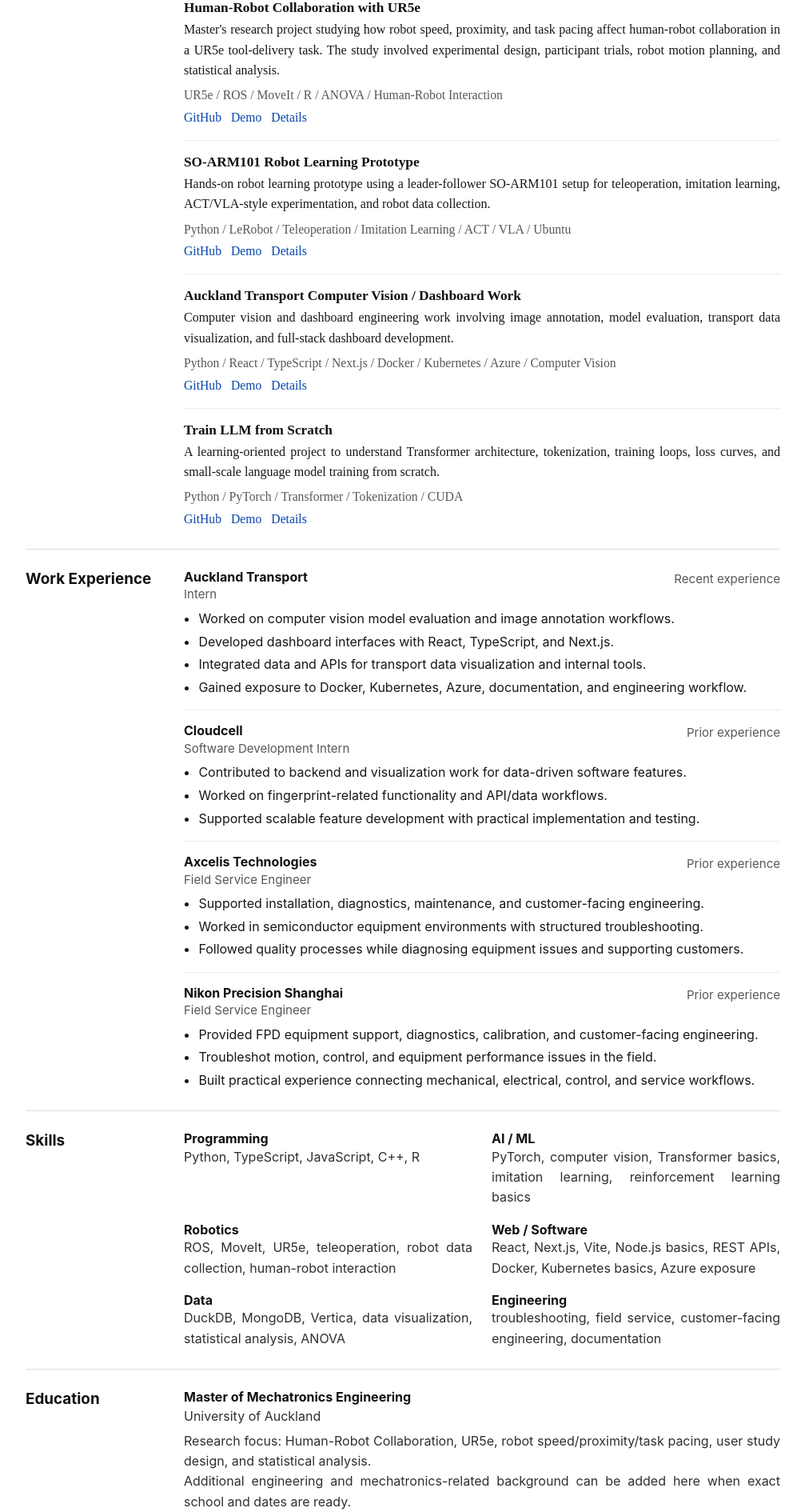
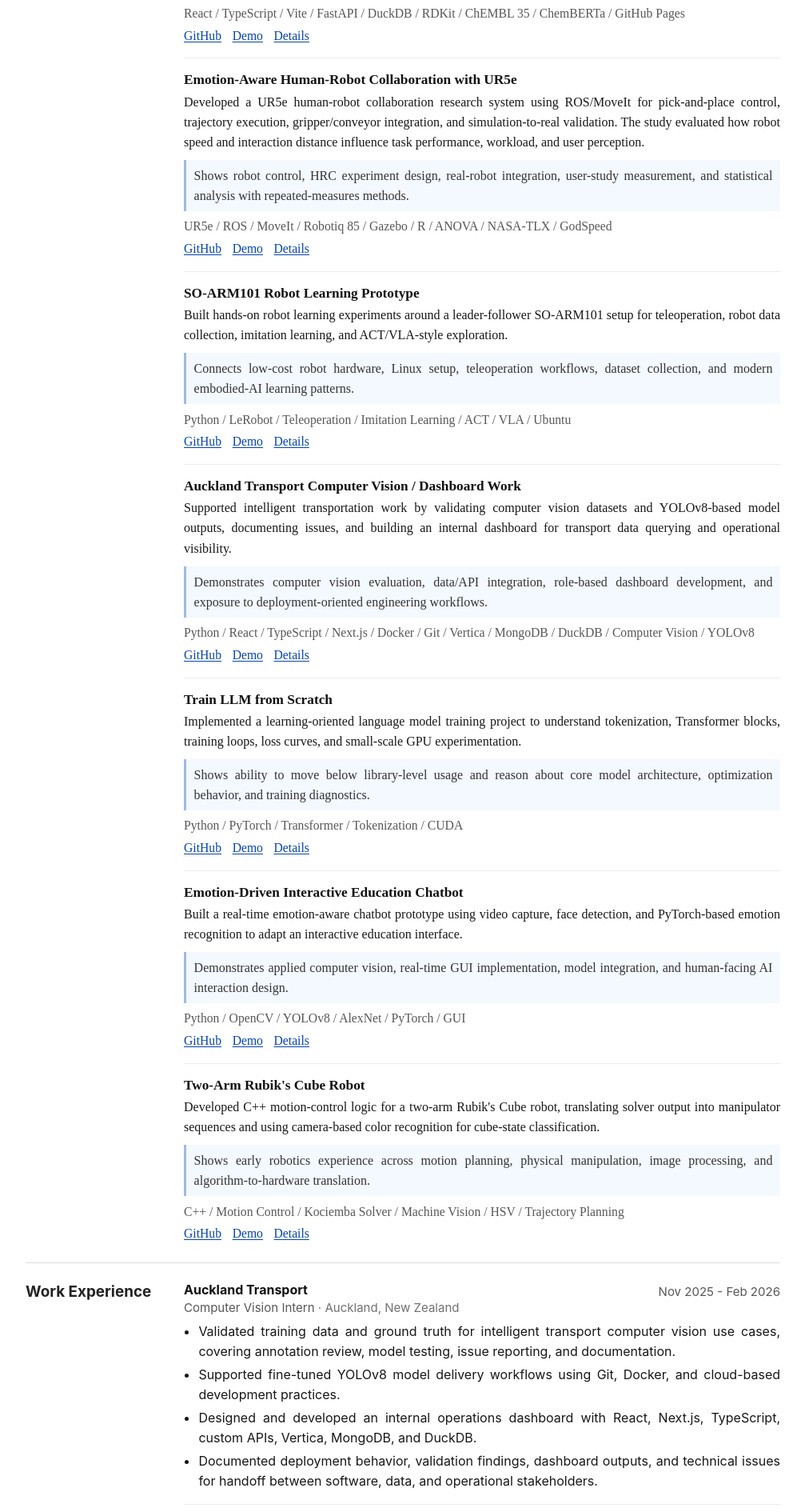
Before and after one commit to CccccJin/CccccJin.github.io, a React (Vite) app: page / in a window 1280 px wide. Shown: the part 907-2797 px from the top of the page at 80% size, without its empty margins (136-1143 px from the left). Built offline with nearby package versions, Linux system fonts and the light colour scheme.

Commit message:
Deeply optimize personal website content and design

```diff
--- a/src/App.tsx
+++ b/src/App.tsx
@@ -51,14 +51,39 @@
         </Section>
 
         <Section id="education" title="Education">
-          <div className="education-item">
-            <h3>{education.degree}</h3>
-            <p className="institution">{education.institution}</p>
-            <p>{education.focus}</p>
-            {education.additionalNote && <p>{education.additionalNote}</p>}
+          <div className="education-list">
+            {education.entries.map((item) => (
+              <article
+                className="education-item"
+                key={`${item.degree}-${item.institution}`}
+              >
+                <div className="education-heading">
+                  <div>
+                    <h3>{item.degree}</h3>
+                    <p className="institution">
+                      {item.institution} · {item.location}
+                    </p>
+                  </div>
+                  <span>{item.period}</span>
+                </div>
+                {item.details.map((detail) => (
+                  <p key={detail}>{detail}</p>
+                ))}
+              </article>
+            ))}
           </div>
         </Section>
 
+        <Section id="contact" title="Contact">
+          <p>{profile.contactIntro}</p>
+          <nav className="inline-links contact-links" aria-label="Contact links">
+            {profile.links.map((link) => (
+              <a key={link.label} href={link.href}>
+                {link.label}
+              </a>
+            ))}
+          </nav>
+        </Section>
       </main>
 
       <Footer name={profile.name} />
--- a/src/components/ExperienceItem.tsx
+++ b/src/components/ExperienceItem.tsx
@@ -10,7 +10,10 @@
       <div className="experience-heading">
         <div>
           <h3>{experience.company}</h3>
-          <p>{experience.role}</p>
+          <p>
+            {experience.role}
+            {experience.location && <span> · {experience.location}</span>}
+          </p>
         </div>
         <span>{experience.period}</span>
       </div>
--- a/src/components/ProjectCard.tsx
+++ b/src/components/ProjectCard.tsx
@@ -12,6 +12,7 @@
         <p>{project.description}</p>
       </div>
 
+      <p className="project-focus">{project.focus}</p>
       <p className="tech-stack">{project.tech.join(' / ')}</p>
 
       <nav className="compact-links" aria-label={`${project.title} links`}>
--- a/src/data/experience.ts
+++ b/src/data/experience.ts
@@ -9,43 +9,58 @@
 export const experiences: Experience[] = [
   {
     company: 'Auckland Transport',
-    role: 'Intern',
-    period: 'Recent experience',
+    role: 'Computer Vision Intern',
+    location: 'Auckland, New Zealand',
+    period: 'Nov 2025 - Feb 2026',
     highlights: [
-      'Worked on computer vision model evaluation and image annotation workflows.',
-      'Developed dashboard interfaces with React, TypeScript, and Next.js.',
-      'Integrated data and APIs for transport data visualization and internal tools.',
-      'Gained exposure to Docker, Kubernetes, Azure, documentation, and engineering workflow.',
+      'Validated training data and ground truth for intelligent transport computer vision use cases, covering annotation review, model testing, issue reporting, and documentation.',
+      'Supported fine-tuned YOLOv8 model delivery workflows using Git, Docker, and cloud-based development practices.',
+      'Designed and developed an internal operations dashboard with React, Next.js, TypeScript, custom APIs, Vertica, MongoDB, and DuckDB.',
+      'Documented deployment behavior, validation findings, dashboard outputs, and technical issues for handoff between software, data, and operational stakeholders.',
     ],
   },
   {
     company: 'Cloudcell',
     role: 'Software Development Intern',
-    period: 'Prior experience',
+    location: 'Auckland, New Zealand',
+    period: 'May 2025 - Oct 2025',
     highlights: [
-      'Contributed to backend and visualization work for data-driven software features.',
-      'Worked on fingerprint-related functionality and API/data workflows.',
-      'Supported scalable feature development with practical implementation and testing.',
+      'Developed a drug similarity search platform with FastAPI, DuckDB, RDKit, and React/TypeScript for large-scale ChEMBL compound exploration.',
+      'Integrated ChemBERTa-based molecular embeddings and similarity scoring workflows for semantic search, molecular filtering, ranking, clustering, export, and pricing comparison.',
+      'Translated complex chemical-data processing into usable prototype functionality with attention to testing, documentation, and user-facing engineering value.',
     ],
   },
   {
-    company: 'Axcelis Technologies',
-    role: 'Field Service Engineer',
-    period: 'Prior experience',
+    company: 'University of Auckland',
+    role: 'Graduate Teaching Assistant, MECHENG 313',
+    location: 'Auckland, New Zealand',
+    period: 'Mar 2025 - Jun 2025',
     highlights: [
-      'Supported installation, diagnostics, maintenance, and customer-facing engineering.',
-      'Worked in semiconductor equipment environments with structured troubleshooting.',
-      'Followed quality processes while diagnosing equipment issues and supporting customers.',
+      'Supported undergraduate mechatronics teaching through lab and tutorial assistance, helping students connect engineering theory with practical implementation.',
     ],
   },
   {
-    company: 'Nikon Precision Shanghai',
+    company: 'Axcelis Technologies, Inc.',
     role: 'Field Service Engineer',
-    period: 'Prior experience',
+    location: 'Shenzhen, China',
+    period: 'Jun 2023 - Jun 2024',
     highlights: [
-      'Provided FPD equipment support, diagnostics, calibration, and customer-facing engineering.',
-      'Troubleshot motion, control, and equipment performance issues in the field.',
-      'Built practical experience connecting mechanical, electrical, control, and service workflows.',
+      'Installed, diagnosed, maintained, and repaired complex semiconductor equipment in customer-facing field environments.',
+      'Tested and certified equipment operating performance and system quality after service activities.',
+      'Supported hardware, software, PC, network, and wireless-network troubleshooting across field service cases.',
+      'Delivered customer training on equipment operation and maintenance procedures.',
+    ],
+  },
+  {
+    company: 'Nikon Precision Shanghai Co., Ltd.',
+    role: 'Field Service Engineer',
+    location: 'Shenzhen, China',
+    period: 'Jul 2019 - Aug 2022',
+    highlights: [
+      'Supported FPD equipment diagnostics, calibration, maintenance, and customer-facing troubleshooting.',
+      'Analyzed system logs and waveform data, applying signal-analysis methods such as Fourier Transform to investigate equipment issues.',
+      'Tuned filters and calibration settings, including feedforward, notch, and peak filters, to improve equipment behavior during troubleshooting.',
+      'Collected multi-channel waveform logs and analyzed vibration and overlay anomalies using data acquisition systems and compensation-value trends.',
     ],
   },
 ]
--- a/src/data/profile.ts
+++ b/src/data/profile.ts
@@ -9,16 +9,16 @@
   avatarSrc: './avatar.jpg?v=20260623-1848',
   avatarAlt: 'Portrait of Changjin He',
   title:
-    'Mechatronics Engineer | Robotics & AI | Computer Vision | Full-stack Prototyping',
+    'Mechatronics Engineer | Robotics & Embodied AI | Computer Vision | Full-stack Prototyping',
   intro:
-    'I am a Master of Mechatronics Engineering graduate from the University of Auckland, interested in robotics, embodied AI, computer vision, and practical AI systems. My work spans human-robot collaboration, robot learning prototypes, computer vision systems, and full-stack engineering.',
+    'I build practical robotics, computer vision, and AI/software prototypes that connect sensing, control, data, and deployment. My background combines mechatronics research, full-stack engineering, computer vision validation, and field diagnostics for complex industrial equipment.',
   about: [
-    'I hold a Master of Mechatronics Engineering from the University of Auckland, with interests across robotics, embodied AI, vision-language-action systems, imitation learning, computer vision, and human-robot collaboration.',
-    'My background combines practical engineering experience with software development, data systems, and robotics prototyping. I have worked across field service engineering, dashboard and API development, model evaluation workflows, and hands-on robot learning experiments.',
-    'I am focused on building reliable robotic and AI systems that can operate under real-world constraints, where sensing, software, hardware, users, and deployment conditions all matter.',
+    'I completed a Master of Mechatronics Engineering (Research) at the University of Auckland, focused on human-robot collaboration, UR5e control, robot speed and distance adaptation, and experimental evaluation of user experience.',
+    'My engineering work spans ROS/MoveIt robot control, computer vision model validation, React/TypeScript dashboards, FastAPI data services, chemical similarity search, and hardware/software troubleshooting in semiconductor and FPD equipment environments.',
+    'I am interested in robotics, embodied AI, computer vision, and practical AI systems that work outside ideal demos, where perception, motion, interfaces, data pipelines, and deployment constraints have to fit together.',
   ],
   contactIntro:
-    'I am open to opportunities in robotics, AI engineering, computer vision, and software engineering.',
+    'I am open to robotics, AI engineering, computer vision, and software engineering opportunities.',
   links: [
     {
       label: 'Email',
@@ -40,10 +40,25 @@
 }
 
 export const education = {
-  degree: 'Master of Mechatronics Engineering',
-  institution: 'University of Auckland',
-  focus:
-    'Research focus: Human-Robot Collaboration, UR5e, robot speed/proximity/task pacing, user study design, and statistical analysis.',
-  additionalNote:
-    'Additional engineering and mechatronics-related background can be added here when exact school and dates are ready.',
+  entries: [
+    {
+      degree: 'Master of Mechatronics Engineering (Research)',
+      institution: 'University of Auckland',
+      location: 'Auckland, New Zealand',
+      period: 'Jul 2024 - Feb 2026',
+      details: [
+        'Research focus: emotion-aware human-robot collaboration with UR5e, robot speed and distance adaptation, controlled experiments, user workload/perception evaluation, and statistical analysis.',
+        'Relevant coursework: Human-Robot Interaction, Robotics and Society, Multivariable Control Systems, Advanced Control.',
+      ],
+    },
+    {
+      degree: 'Bachelor of Mechatronics Engineering',
+      institution: 'Beijing Institute of Technology',
+      location: 'China',
+      period: 'Sep 2015 - May 2019',
+      details: [
+        'Coursework included mechanical design, C programming, analog/digital electronics, control engineering, embedded systems, and machine vision.',
+      ],
+    },
+  ],
 }
--- a/src/data/projects.ts
+++ b/src/data/projects.ts
@@ -6,6 +6,7 @@
 export type Project = {
   title: string
   description: string
+  focus: string
   tech: string[]
   links: ProjectLink[]
 }
@@ -14,13 +15,18 @@
   {
     title: 'Affordable Drug Alternatives',
     description:
-      'A static GitHub Pages demo for exploring preprocessed ChEMBL/RDKit compound data. The demo focuses on searchable compound information and property visualization, while the full dynamic SMILES similarity search requires a backend with RDKit, DuckDB, and FastAPI.',
+      'Built a compound search and comparison prototype for exploring large-scale ChEMBL drug data. The public GitHub Pages demo presents searchable compound information and property visualization, while the full dynamic similarity workflow uses backend components for RDKit processing, DuckDB querying, and FastAPI services.',
+    focus:
+      'Demonstrates practical data engineering, scientific data search, prototype UX, and the tradeoff between static deployment and backend-heavy cheminformatics workflows.',
     tech: [
       'React',
       'TypeScript',
       'Vite',
-      'RDKit data',
-      'ChEMBL data',
+      'FastAPI',
+      'DuckDB',
+      'RDKit',
+      'ChEMBL 35',
+      'ChemBERTa',
       'GitHub Pages',
     ],
     links: [
@@ -30,20 +36,32 @@
       },
       {
         label: 'Demo',
-        href: 'https://CccccJin.github.io/affordable-drug-alternatives/',
+        href: 'https://CccccJin.github.io/Affordable-Drug-Alternatives/',
       },
       { label: 'Details', href: '#projects' },
     ],
   },
   {
-    title: 'Human-Robot Collaboration with UR5e',
+    title: 'Emotion-Aware Human-Robot Collaboration with UR5e',
     description:
-      "Master's research project studying how robot speed, proximity, and task pacing affect human-robot collaboration in a UR5e tool-delivery task. The study involved experimental design, participant trials, robot motion planning, and statistical analysis.",
-    tech: ['UR5e', 'ROS', 'MoveIt', 'R', 'ANOVA', 'Human-Robot Interaction'],
+      'Developed a UR5e human-robot collaboration research system using ROS/MoveIt for pick-and-place control, trajectory execution, gripper/conveyor integration, and simulation-to-real validation. The study evaluated how robot speed and interaction distance influence task performance, workload, and user perception.',
+    focus:
+      'Shows robot control, HRC experiment design, real-robot integration, user-study measurement, and statistical analysis with repeated-measures methods.',
+    tech: [
+      'UR5e',
+      'ROS',
+      'MoveIt',
+      'Robotiq 85',
+      'Gazebo',
+      'R',
+      'ANOVA',
+      'NASA-TLX',
+      'GodSpeed',
+    ],
     links: [
       {
         label: 'GitHub',
-        href: 'https://github.com/CccccJin/ur5e-hrc-project',
+        href: '#projects',
       },
       { label: 'Demo', href: '#projects' },
       { label: 'Details', href: '#projects' },
@@ -52,7 +70,9 @@
   {
     title: 'SO-ARM101 Robot Learning Prototype',
     description:
-      'Hands-on robot learning prototype using a leader-follower SO-ARM101 setup for teleoperation, imitation learning, ACT/VLA-style experimentation, and robot data collection.',
+      'Built hands-on robot learning experiments around a leader-follower SO-ARM101 setup for teleoperation, robot data collection, imitation learning, and ACT/VLA-style exploration.',
+    focus:
+      'Connects low-cost robot hardware, Linux setup, teleoperation workflows, dataset collection, and modern embodied-AI learning patterns.',
     tech: [
       'Python',
       'LeRobot',
@@ -65,7 +85,7 @@
     links: [
       {
         label: 'GitHub',
-        href: 'https://github.com/CccccJin/so-arm101-robot-learning',
+        href: '#projects',
       },
       { label: 'Demo', href: '#projects' },
       { label: 'Details', href: '#projects' },
@@ -74,16 +94,21 @@
   {
     title: 'Auckland Transport Computer Vision / Dashboard Work',
     description:
-      'Computer vision and dashboard engineering work involving image annotation, model evaluation, transport data visualization, and full-stack dashboard development.',
+      'Supported intelligent transportation work by validating computer vision datasets and YOLOv8-based model outputs, documenting issues, and building an internal dashboard for transport data querying and operational visibility.',
+    focus:
+      'Demonstrates computer vision evaluation, data/API integration, role-based dashboard development, and exposure to deployment-oriented engineering workflows.',
     tech: [
       'Python',
       'React',
       'TypeScript',
       'Next.js',
       'Docker',
-      'Kubernetes',
-      'Azure',
+      'Git',
+      'Vertica',
+      'MongoDB',
+      'DuckDB',
       'Computer Vision',
+      'YOLOv8',
     ],
     links: [
       { label: 'GitHub', href: '#projects' },
@@ -94,15 +119,43 @@
   {
     title: 'Train LLM from Scratch',
     description:
-      'A learning-oriented project to understand Transformer architecture, tokenization, training loops, loss curves, and small-scale language model training from scratch.',
+      'Implemented a learning-oriented language model training project to understand tokenization, Transformer blocks, training loops, loss curves, and small-scale GPU experimentation.',
+    focus:
+      'Shows ability to move below library-level usage and reason about core model architecture, optimization behavior, and training diagnostics.',
     tech: ['Python', 'PyTorch', 'Transformer', 'Tokenization', 'CUDA'],
     links: [
       {
         label: 'GitHub',
-        href: 'https://github.com/CccccJin/train-llm-from-scratch',
+        href: '#projects',
       },
       { label: 'Demo', href: '#projects' },
       { label: 'Details', href: '#projects' },
     ],
   },
+  {
+    title: 'Emotion-Driven Interactive Education Chatbot',
+    description:
+      'Built a real-time emotion-aware chatbot prototype using video capture, face detection, and PyTorch-based emotion recognition to adapt an interactive education interface.',
+    focus:
+      'Demonstrates applied computer vision, real-time GUI implementation, model integration, and human-facing AI interaction design.',
+    tech: ['Python', 'OpenCV', 'YOLOv8', 'AlexNet', 'PyTorch', 'GUI'],
+    links: [
+      { label: 'GitHub', href: '#projects' },
+      { label: 'Demo', href: '#projects' },
+      { label: 'Details', href: '#projects' },
+    ],
+  },
+  {
+    title: "Two-Arm Rubik's Cube Robot",
+    description:
+      'Developed C++ motion-control logic for a two-arm Rubik\'s Cube robot, translating solver output into manipulator sequences and using camera-based color recognition for cube-state classification.',
+    focus:
+      'Shows early robotics experience across motion planning, physical manipulation, image processing, and algorithm-to-hardware translation.',
+    tech: ['C++', 'Motion Control', 'Kociemba Solver', 'Machine Vision', 'HSV', 'Trajectory Planning'],
+    links: [
+      { label: 'GitHub', href: '#projects' },
+      { label: 'Demo', href: '#projects' },
+      { label: 'Details', href: '#projects' },
+    ],
+  },
 ]
--- a/src/data/skills.ts
+++ b/src/data/skills.ts
@@ -12,8 +12,12 @@
     category: 'AI / ML',
     items: [
       'PyTorch',
-      'computer vision',
-      'Transformer basics',
+      'TensorFlow',
+      'Scikit-learn',
+      'OpenCV',
+      'YOLOv8',
+      'ChemBERTa',
+      'Transformer fundamentals',
       'imitation learning',
       'reinforcement learning basics',
     ],
@@ -22,8 +26,10 @@
     category: 'Robotics',
     items: [
       'ROS',
+      'Gazebo',
       'MoveIt',
       'UR5e',
+      'Robotiq 85',
       'teleoperation',
       'robot data collection',
       'human-robot interaction',
@@ -35,11 +41,11 @@
       'React',
       'Next.js',
       'Vite',
-      'Node.js basics',
+      'FastAPI',
       'REST APIs',
       'Docker',
-      'Kubernetes basics',
-      'Azure exposure',
+      'Git',
+      'Linux/Ubuntu',
     ],
   },
   {
@@ -48,6 +54,10 @@
       'DuckDB',
       'MongoDB',
       'Vertica',
+      'Pandas',
+      'NumPy',
+      'Matplotlib',
+      'Seaborn',
       'data visualization',
       'statistical analysis',
       'ANOVA',
@@ -58,6 +68,9 @@
     items: [
       'troubleshooting',
       'field service',
+      'equipment diagnostics',
+      'calibration',
+      'signal and waveform analysis',
       'customer-facing engineering',
       'documentation',
     ],
--- a/src/styles.css
+++ b/src/styles.css
@@ -15,8 +15,9 @@
   --light-muted: #707070;
   --border: #dddddd;
   --soft: #f6f7f8;
+  --soft-blue: #f4f8ff;
   --media-col: 224px;
-  --header-gap: 52px;
+  --header-gap: 44px;
   --section-label: 170px;
   --section-gap: 28px;
   --academic-serif: 'Times New Roman', Times, serif;
@@ -38,12 +39,14 @@
 
 a {
   color: var(--link);
-  text-decoration: none;
+  text-decoration: underline;
+  text-decoration-thickness: 0.06em;
+  text-underline-offset: 0.15em;
 }
 
 a:hover,
 a:focus-visible {
-  text-decoration: underline;
+  color: #002f7d;
 }
 
 a:focus-visible {
@@ -65,14 +68,14 @@
 }
 
 .page-shell {
-  width: min(100% - 32px, 944px);
+  width: min(100% - 36px, 944px);
   margin: 0 auto;
-  padding: 42px 0 30px;
+  padding: 38px 0 30px;
 }
 
 .site-header {
   border-bottom: 1px solid var(--border);
-  padding-bottom: 28px;
+  padding-bottom: 26px;
 }
 
 .identity {
@@ -110,7 +113,7 @@
 .kicker {
   color: var(--light-muted);
   font-size: 0.88rem;
-  margin-bottom: 0.25rem;
+  margin-bottom: 0.35rem;
 }
 
 h1,
@@ -125,7 +128,7 @@
 
 h1 {
   font-family: var(--academic-serif);
-  font-size: clamp(2rem, 6vw, 3.15rem);
+  font-size: clamp(2.1rem, 5.4vw, 3.05rem);
   font-weight: 700;
   margin-bottom: 0.25rem;
 }
@@ -150,7 +153,7 @@
 
 .title-line {
   color: #333333;
-  margin-bottom: 0.55rem;
+  margin-bottom: 0.7rem;
 }
 
 .inline-links,
@@ -158,7 +161,7 @@
 .profile-links {
   display: flex;
   flex-wrap: wrap;
-  gap: 0.15rem 0.75rem;
+  gap: 0.15rem 0.85rem;
   align-items: center;
 }
 
@@ -170,9 +173,9 @@
 
 .intro {
   font-family: var(--academic-serif);
-  font-size: 1.08rem;
+  font-size: 1.04rem;
   line-height: 1.5;
-  margin: 1rem 0 0;
+  margin: 0.85rem 0 0;
   color: #242424;
   text-align: justify;
 }
@@ -181,8 +184,12 @@
   display: grid;
   grid-template-columns: var(--section-label) minmax(0, 1fr);
   gap: var(--section-gap);
-  padding: 25px 0;
+  padding: 24px 0;
   border-bottom: 1px solid var(--border);
+}
+
+.section h2 {
+  color: #222222;
 }
 
 .section-content {
@@ -203,7 +210,8 @@
 
 .project-list,
 .experience-list,
-.skill-grid {
+.skill-grid,
+.education-list {
   display: grid;
   gap: 16px;
 }
@@ -227,6 +235,14 @@
   margin-bottom: 0.25rem;
 }
 
+.project-focus {
+  color: #333333;
+  background: var(--soft-blue);
+  border-left: 3px solid rgba(6, 69, 173, 0.35);
+  margin: 0.62rem 0 0.3rem;
+  padding: 0.42rem 0.6rem;
+}
+
 .tech-stack {
   color: var(--muted);
   font-size: 0.98rem;
@@ -243,7 +259,8 @@
   padding-bottom: 15px;
 }
 
-.experience-heading {
+.experience-heading,
+.education-heading {
   display: flex;
   justify-content: space-between;
   gap: 18px;
@@ -251,13 +268,20 @@
 }
 
 .experience-heading p,
-.experience-heading span {
+.experience-heading span,
+.education-heading p,
+.education-heading span {
   color: var(--muted);
   font-size: 0.94rem;
 }
 
-.experience-heading span {
+.experience-heading > span,
+.education-heading > span {
   white-space: nowrap;
+}
+
+.experience-heading p span {
+  color: var(--light-muted);
 }
 
 .skill-grid {
@@ -270,9 +294,23 @@
   color: #2f2f2f;
 }
 
+.education-item {
+  border-bottom: 1px solid #ececec;
+  padding-bottom: 15px;
+}
+
+.education-item:last-child {
+  border-bottom: 0;
+  padding-bottom: 0;
+}
+
 .institution {
   color: var(--muted);
   margin: 0.1rem 0 0.35rem;
+}
+
+.contact-links {
+  margin-top: 0.55rem;
 }
 
 .site-footer {
@@ -309,11 +347,13 @@
     padding: 22px 0;
   }
 
-  .experience-heading {
+  .experience-heading,
+  .education-heading {
     display: block;
   }
 
-  .experience-heading span {
+  .experience-heading > span,
+  .education-heading > span {
     display: block;
     margin-top: 0.1rem;
   }
```
Also changed, not shown: 2 other files (tests, documents, lock files or other folders).
